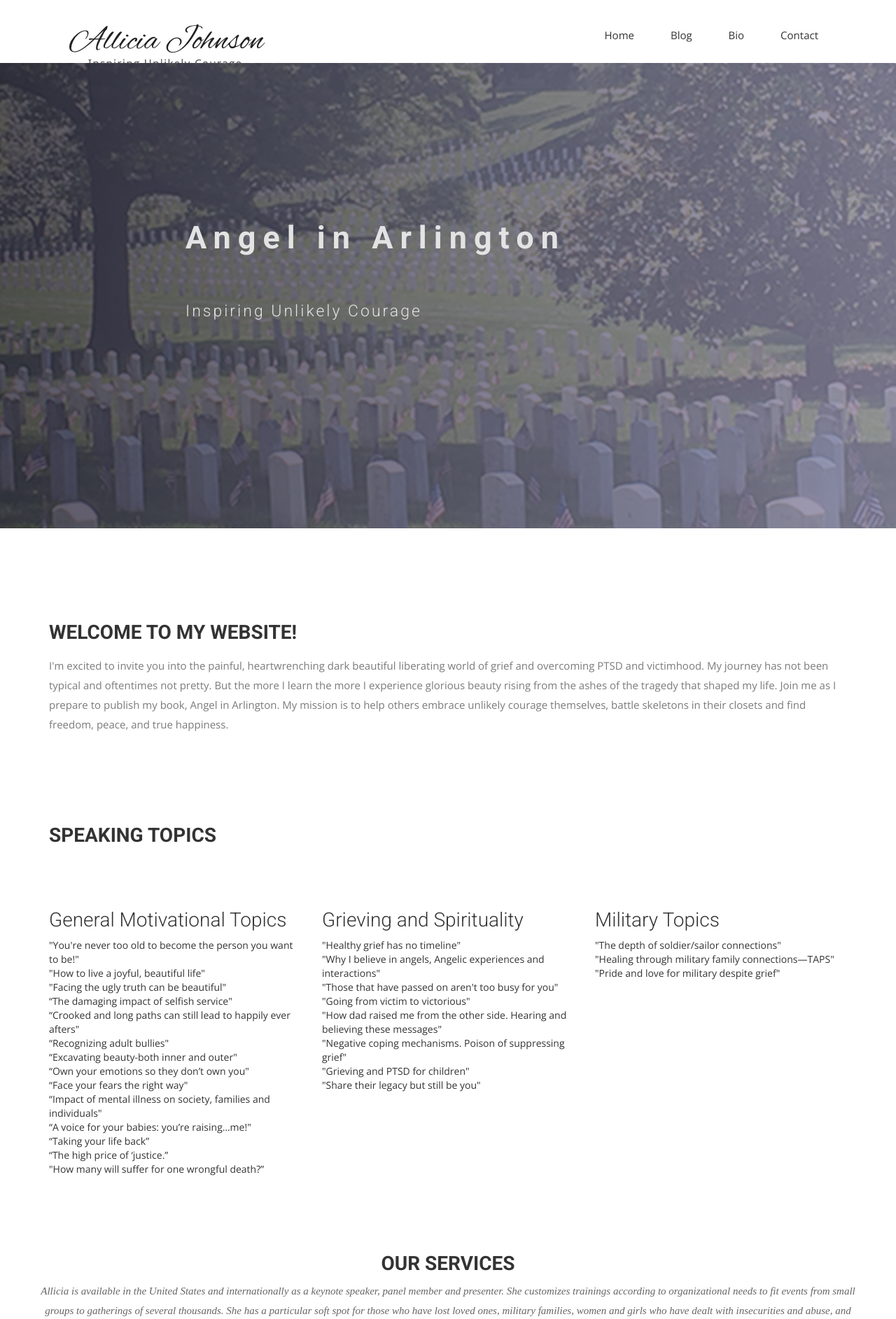
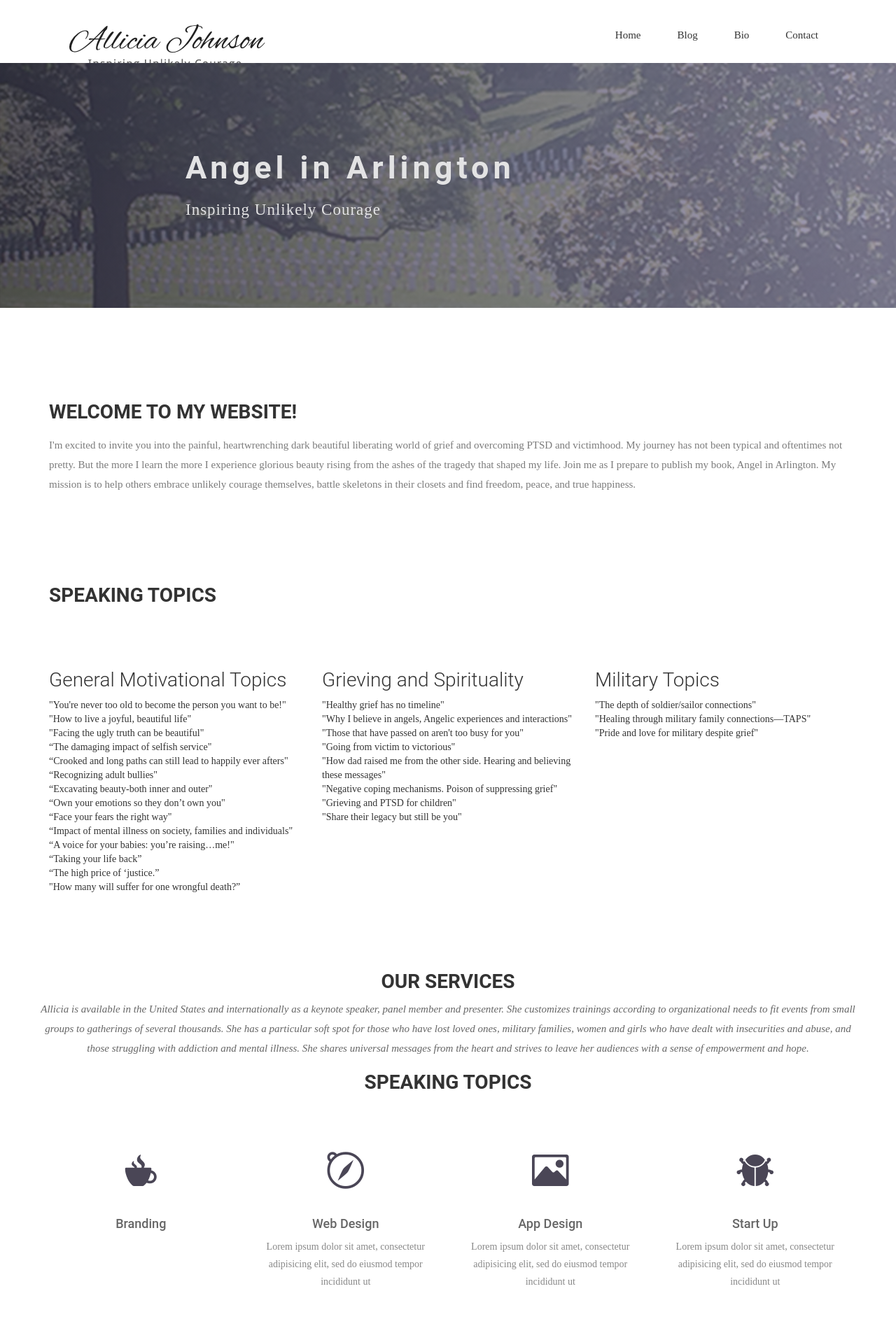
Before and after one commit to naccrat/angelinarlington, a Jekyll site: the page built from index.html, in a window 1280 px wide. Shown: the top 1885 px of the page at 70% size. Built offline with Jekyll 4.4.1, drawn with Linux system fonts in a browser that asks for light colours; nearby versions of some CDN libraries; some web fonts are replaced.

Commit message:
css changes

```diff
--- a/css/airspace.css
+++ b/css/airspace.css
@@ -6,15 +6,20 @@
  *
  */
 
-@import url(//fonts.googleapis.com/css?family=Open+Sans:400,300,600);
-@import url(//fonts.googleapis.com/css?family=Roboto:400,100,300,500,700);
+@import url(//fonts.googleapis.com/css?family=Open+Sans:400, 300, 600);
+@import url(
+  //fonts.googleapis.com/css?family=EB+Garamond:400,
+  500,
+  600,
+  700&display=swap
+);
 @import url(//fonts.googleapis.com/css?family=Volkhov:400italic);
 /* var text-decoration */
 /*--
 	Common Css
 --*/
 body {
-  font-family: 'Open Sans', sans-serif;
+  font-family: "EB Garamond", Serif;
   -webkit-font-smoothing: antialiased;
 }
 h1,
@@ -23,7 +28,7 @@
 h4,
 h5,
 h6 {
-  font-family: 'Roboto', sans-serif;
+  font-family: "Roboto", sans-serif;
 }
 h2 {
   font-size: 30px;
@@ -57,7 +62,7 @@
   font-weight: 600;
 }
 .section-title p {
-  font-family: 'Volkhov', serif;
+  font-family: "Volkhov", serif;
   font-style: italic;
   color: #666;
 }
@@ -101,7 +106,7 @@
   background-size: cover;
   background-attachment: fixed;
   background-position: 10% 0%;
-  padding: 200px 0 280px 0;
+  padding: 100px 0 110px 0;
   position: relative;
 }
 #slider:before {
@@ -117,22 +122,22 @@
   opacity: 0.8;
 }
 #slider .block {
-  color: #E3E3E4;
+  color: #e3e3e4;
 }
 #slider .block h1 {
-  font-family: 'Roboto', sans-serif;
-  font-weight: 100;
+  /* font-family: "Roboto", sans-serif; */
+  font-weight: 400;
   font-size: 45px;
   line-height: 60px;
-  letter-spacing: 10px;
-  padding-bottom: 45px;
+  letter-spacing: 6px;
+  /* padding-bottom: 45px; */
 }
 #slider .block p {
   font-size: 23px;
   line-height: 40px;
-  font-family: 'Roboto', sans-serif;
-  font-weight: 300;
-  letter-spacing: 3px;
+  /* font-family: "Roboto", sans-serif; */
+  font-weight: 400;
+  letter-spacing: 1px;
 }
 /*--
 	wrapper Start
@@ -146,7 +151,7 @@
   margin: 0;
 }
 #intro .block p {
-  color: #7B7B7B;
+  color: #7b7b7b;
   padding-top: 20px;
 }
 #intro .block img {
@@ -171,7 +176,7 @@
 }
 #service .service-item i {
   font-size: 60px;
-  color: #4A4656;
+  color: #4a4656;
 }
 #service .service-item h4 {
   padding-top: 20px;
@@ -262,7 +267,7 @@
   margin-bottom: 20px;
 }
 #feature .btn-view-works {
-  background: #655E7A;
+  background: #655e7a;
   color: #fff;
   padding: 10px 20px;
 }
@@ -274,12 +279,12 @@
 }
 #testimonial .block h2 {
   line-height: 27px;
-  color: #5C5C5C;
+  color: #5c5c5c;
   padding-top: 110px;
 }
 #testimonial .block p {
   padding-top: 50px;
-  color: #7B7B7B;
+  color: #7b7b7b;
 }
 #testimonial .counter-box li {
   width: 50%;
@@ -300,7 +305,7 @@
 #testimonial .testimonial-carousel {
   text-align: center;
   width: 75%;
-  border: 1px solid #DEDEDE;
+  border: 1px solid #dedede;
   padding: 24px;
   margin: 0 auto;
 }
@@ -328,7 +333,7 @@
   font-weight: 600;
 }
 #testimonial .testimonial-carousel .owl-carousel .owl-pagination div {
-  border: 1px solid #1D1D1D;
+  border: 1px solid #1d1d1d;
   border-radius: 500px;
   display: inline-block;
   height: 10px;
@@ -336,7 +341,7 @@
   width: 10px;
 }
 #testimonial .testimonial-carousel .owl-carousel .owl-pagination div.active {
-  background: #5C5C5C;
+  background: #5c5c5c;
   font-size: 30px;
   display: inline-block;
   border: 0px;
@@ -378,7 +383,7 @@
   opacity: 0.8;
 }
 #global-header .block {
-  color: #E3E3E4;
+  color: #e3e3e4;
   margin: 0 auto;
   padding-left: 90px;
   text-align: center;
@@ -425,13 +430,13 @@
   position: relative;
 }
 #portfolio-work .block .portfolio-menu ul .active {
-  color: #655E7A;
+  color: #655e7a;
   position: relative;
 }
 #portfolio-work .block .portfolio-menu ul .active:before {
   content: "\f0d7";
   position: absolute;
-  font-family: 'FontAwesome';
+  font-family: "FontAwesome";
   bottom: -18px;
   font-size: 30px;
   width: 20px;
@@ -450,7 +455,7 @@
 #portfolio-work .block .portfolio-menu ul li:hover:before {
   content: "\f0d7";
   position: absolute;
-  font-family: 'FontAwesome';
+  font-family: "FontAwesome";
   bottom: -18px;
   font-size: 30px;
   width: 20px;
@@ -499,7 +504,7 @@
 #portfolio-work .block .portfolio-contant ul li a span {
   font-style: italic;
   font-size: 13px;
-  color: #655E7A;
+  color: #655e7a;
 }
 #portfolio-work .block .portfolio-contant ul img {
   width: 100%;
@@ -513,9 +518,9 @@
   left: 0;
   background: rgba(0, 0, 0, 0.9);
   opacity: 0;
-  -webkit-transition: .3s all;
-  -o-transition: .3s all;
-  transition: .3s all;
+  -webkit-transition: 0.3s all;
+  -o-transition: 0.3s all;
+  transition: 0.3s all;
   text-align: center;
 }
 #portfolio-work .block .portfolio-contant .position-center {
@@ -526,9 +531,9 @@
   -moz-transform: translate(0%, 50%);
   -ms-transform: translate(0%, 50%);
   transform: translate(0%, 50%);
-  -webkit-transition: .5s all;
-  -o-transition: .5s all;
-  transition: .5s all;
+  -webkit-transition: 0.5s all;
+  -o-transition: 0.5s all;
+  transition: 0.5s all;
 }
 #portfolio-work .block .mix {
   display: none;
@@ -626,12 +631,12 @@
   opacity: 0.8;
 }
 #slider-contact .block {
-  color: #E3E3E4;
+  color: #e3e3e4;
   margin: 0 auto;
   padding-left: 90px;
 }
 #slider-contact .block h1 {
-  font-family: 'Roboto', sans-serif;
+  font-family: "Roboto", sans-serif;
   font-weight: 100;
   font-size: 45px;
   line-height: 60px;
@@ -641,7 +646,7 @@
 #slider-contact .block p {
   font-size: 23px;
   line-height: 40px;
-  font-family: 'Roboto', sans-serif;
+  font-family: "Roboto", sans-serif;
   font-weight: 300;
   letter-spacing: 1px;
   word-spacing: 3px;
@@ -658,9 +663,9 @@
   margin: 0px;
 }
 #contact-form .block form .form-group .form-control {
-  background: #F6F8FA;
+  background: #f6f8fa;
   height: 60px;
-  border: 1px solid #EEF2F6;
+  border: 1px solid #eef2f6;
   box-shadow: none;
   width: 100%;
 }
@@ -669,19 +674,19 @@
   margin: 0px;
 }
 #contact-form .block form .form-group-2 textarea {
-  background: #F6F8FA;
+  background: #f6f8fa;
   height: 135px;
-  border: 1px solid #EEF2F6;
+  border: 1px solid #eef2f6;
   box-shadow: none;
   width: 100%;
 }
 #contact-form .block button {
   width: 100%;
   height: 60px;
-  background: #47424C;
+  background: #47424c;
   border: none;
   color: #fff;
-  font-family: 'Open Sans', sans-serif;
+  font-family: "Open Sans", sans-serif;
   font-size: 18px;
 }
 /*--
@@ -706,7 +711,7 @@
   display: inline-block;
 }
 .social-icons i {
-  color: #2C2C2C;
+  color: #2c2c2c;
   margin-right: 25px;
   font-size: 25px;
 }
@@ -726,14 +731,14 @@
   width: 100%;
 }
 #contact-box .block h2 {
-  font-family: 'Open Sans', sans-serif;
+  font-family: "Open Sans", sans-serif;
   font-weight: 300;
   color: #000;
   font-size: 28px;
   padding-bottom: 30px;
 }
 #contact-box .block p {
-  color: #5C5C5C;
+  color: #5c5c5c;
   display: block;
 }
 /*--
@@ -774,7 +779,7 @@
 	footer Start
 --*/
 footer {
-  background: #F5F5F5;
+  background: #f5f5f5;
   text-align: center;
   padding-top: 48px;
   padding-bottom: 55px;
```
